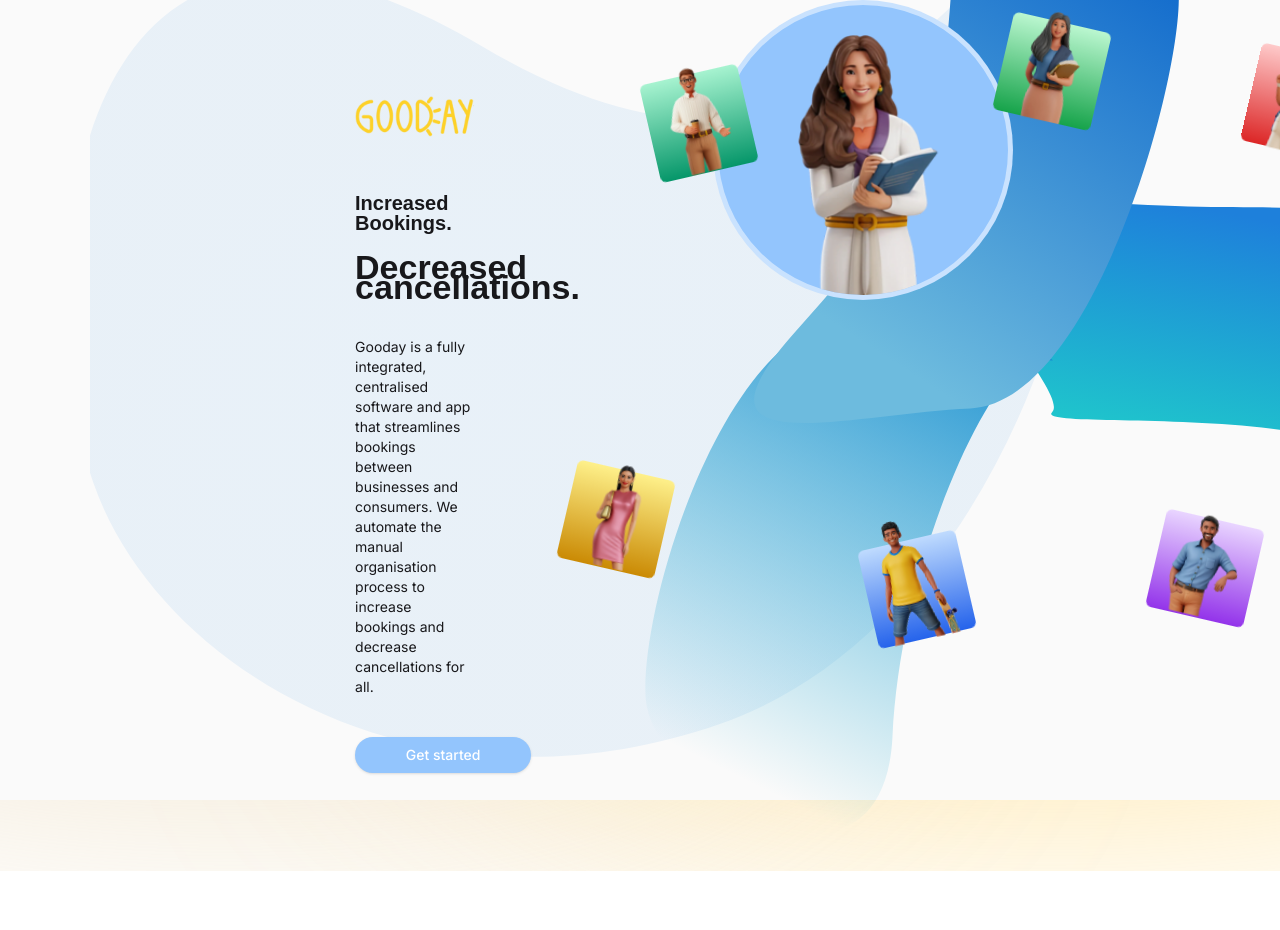
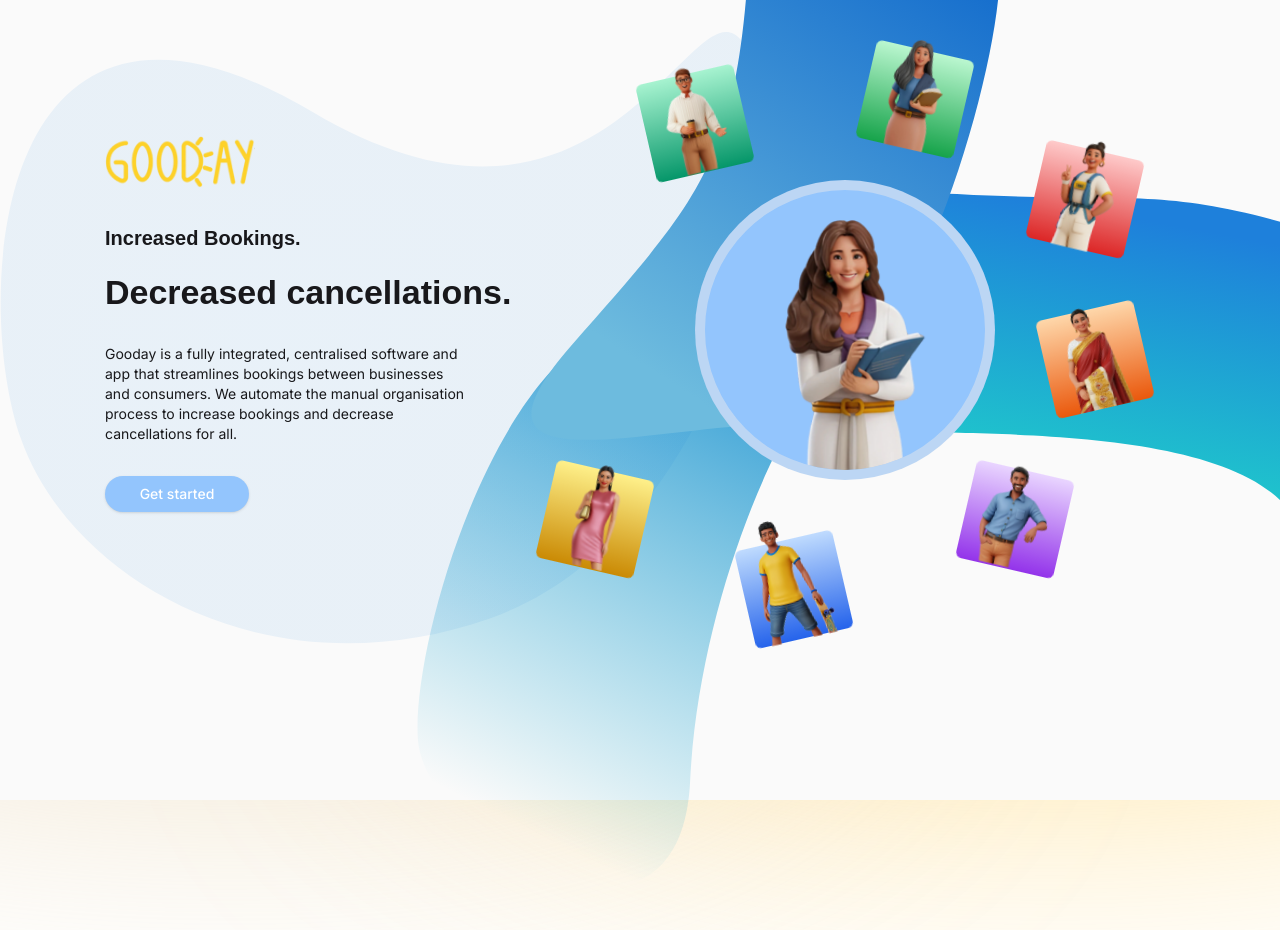
Before and after one commit to maplesoup1/gooday-own-contribution, a Next.js app: page / in a window 1280 px wide. Shown: the top 930 px of the page. Before the commit the page ends 871 px from the top, so only its background shows below. Built offline with nearby package versions, Linux system fonts and the light colour scheme.

Commit message:
split components and optimize for responsive design

```diff
--- a/src/app/(marketing)/page.tsx
+++ b/src/app/(marketing)/page.tsx
@@ -11,7 +11,7 @@ import Hero from "@/components/home/hero";
 
 export default function Home() {
   return (
-    <main className="flex flex-col max-w-[1100px] m-auto">
+    <main className="flex flex-col max-w-[1150px] m-auto">
       {/* <Navigation_bar/>
       <Hero />
       <Feature />
--- a/src/components/h1.tsx
+++ b/src/components/h1.tsx
@@ -7,7 +7,7 @@ type H1Props = {
 
 export default function H1({ children, className = "" }: H1Props) {
   return (
-    <div className={cn("text-[34px] font-bold font-poppins", className)}>
+    <div className={cn("text-[34px] leading-10 font-bold font-poppins", className)}>
       {children}
     </div>
   );
--- a/src/components/home/hero.tsx
+++ b/src/components/home/hero.tsx
@@ -19,131 +19,13 @@ const hero = () => {
   return (
     <div className="w-full h-screen flex overflow-hidden">
       <Background />
-      <Leftdiv />
-      <Rightdiv />
-
-      {/* right div */}
-      <div className="flex flex-col justify-center items-center basis-2/3 z-40">
-        {/* <div className="bg-blue-300 rounded-full w-[300px] h-[300px] border-[5px] border-white border-opacity-50 overflow-hidden">
-          {character && (
-            <motion.div
-              className="box"
-              initial={{ opacity: 0, scale: 0.5 }}
-              animate={{ opacity: 1, scale: 1 }}
-              transition={{
-                duration: 0.3,
-                ease: [0, 0.71, 0.2, 1.01],
-                scale: {
-                  type: "spring",
-                  damping: 5,
-                  stiffness: 100,
-                  restDelta: 0.001,
-                },
-              }}
-              key={character}
-            >
-              <Image
-                src={`/full/${character}.png`}
-                width={150}
-                height={150}
-                alt={character}
-                className="relative left-[80px] top-[30px]"
-              />
-            </motion.div>
-          )}
-        </div> */}
-      </div>
-
-      {/* square */}
-      {/* character */}
-      <div
-        className="z-50 bg-gradient-to-b from-emerald-200 to-emerald-600 absolute w-[100px] h-[100px] left-[649px] top-[84px] rounded-md  animate-updown_left hover:animate-none hover:scale-125 hover:rotate-[-13deg] cursor-pointer overflow-visible grid justify-center"
-        onClick={() => toggleCharacter("Frank")}
-      >
-        <Image
-          src="/half/Frank_half.png"
-          width={93}
-          height={93}
-          alt="charlotte"
-          className="relative bottom-[50px]"
-        />
-      </div>
-      <div
-        className="z-50 bg-gradient-to-b from-green-200 to-green-600 absolute w-[100px] h-[100px] left-[1002px] top-[32px] rounded-md animate-updown_right hover:animate-none hover:scale-125 hover:rotate-[13deg] cursor-pointer overflow-visible grid justify-center"
-        onClick={() => toggleCharacter("Olga")}
-      >
-        <Image
-          src="/half/Olga_half.png"
-          width={80}
-          height={80}
-          alt="charlotte"
-          className="relative bottom-[59px]"
-        />
-      </div>
-
-      <div
-        className="z-50 bg-gradient-to-b from-yellow-200 to-yellow-600 absolute w-[100px] h-[100px] left-[566px] top-[480px] rounded-md animate-updown_right hover:animate-none hover:scale-125 hover:rotate-[13deg] cursor-pointer overflow-visible grid justify-center"
-        onClick={() => toggleCharacter("Shutima")}
-      >
-        <Image
-          src="/half/Shutima_half.png"
-          width={100}
-          height={100}
-          alt="charlotte"
-          className="relative bottom-[28px] scale-125"
-        />
-      </div>
-
-      <div
-        className="z-50 bg-gradient-to-b from-red-200 to-red-600 absolute w-[100px] h-[100px] left-[1250px] top-[63px] rounded-md animate-updown_right hover:animate-none hover:scale-125 hover:rotate-[13deg] cursor-pointer overflow-visible grid justify-center"
-        onClick={() => toggleCharacter("Charlotte")}
-      >
-        <Image
-          src="/half/Charlotte_half.png"
-          width={90}
-          height={90}
-          alt="charlotte"
-          className="relative bottom-12"
-        />
-      </div>
-
-      <div
-        className="z-50 bg-gradient-to-b from-orange-200 to-orange-600 absolute w-[100px] h-[100px] left-[1300px] top-[290px] rounded-md animate-updown_left hover:animate-none hover:scale-125 hover:rotate-[-13deg] cursor-pointer overflow-visible grid justify-center"
-        onClick={() => toggleCharacter("Sinem")}
-      >
-        <Image
-          src="/half/Sinem_half.png"
-          width={100}
-          height={100}
-          alt="charlotte"
-          className="relative bottom-[34px] scale-125"
-        />
-      </div>
-
-      <div
-        className="z-50 bg-gradient-to-b from-purple-200 to-purple-600 absolute w-[100px] h-[100px] left-[1155px] top-[529px] rounded-md animate-updown_right hover:animate-none hover:scale-125 hover:rotate-[13deg] cursor-pointer overflow-visible grid justify-center"
-        onClick={() => toggleCharacter("Raaj")}
-      >
-        <Image
-          src="/half/Raaj_half.png"
-          width={100}
-          height={100}
-          alt="charlotte"
-          className="relative bottom-[27px] scale-150"
-        />
-      </div>
-
-      <div
-        className="z-50 bg-gradient-to-b from-blue-200 to-blue-600 absolute w-[100px] h-[100px] left-[867px] top-[550px] rounded-md animate-updown_left hover:animate-none hover:scale-125 hover:rotate-[-13deg] cursor-pointer overflow-visible grid justify-center"
-        onClick={() => toggleCharacter("Max")}
-      >
-        <Image
-          src="/half/Max_half.png"
-          width={90}
-          height={90}
-          alt="charlotte"
-          className="relative bottom-[28px] scale-150"
-        />
+      <div className="flex">
+        <div className="flex justify-center relative">
+          <Leftdiv />
+        </div>
+        <div className="flex relative">
+          <Rightdiv />
+        </div>
       </div>
     </div>
   );
--- a/src/components/home/hero/Background.tsx
+++ b/src/components/home/hero/Background.tsx
@@ -1,25 +1,18 @@
-import React from 'react'
-import Image from 'next/image'
+import React from "react";
+import Image from "next/image";
 
 const Background = () => {
-    return (
-        <div className='w-full h-screen'>
-            <Image
-                src="/images/Ellipse 16.svg"
-                width={1000}
-                height={1000}
-                alt="ellipse"
-                className="absolute -top-[60px] z-0 object-cover"
-            />
-            <Image
-                src="/images/background.svg"
-                width={1000}
-                height={1000}
-                alt="un"
-                className="absolute -top-[150px] left-[550px] z-10 object-cover"
-            />
-        </div>
-    )
-}
+  return (
+    <div className="w-full h-screen absolute -top-20">
+      <Image
+        src="/img/heroback.svg"
+        width={1200}
+        height={1200}
+        alt="background"
+        className="scale-125"
+      />
+    </div>
+  );
+};
 
-export default Background
+export default Background;
--- a/src/components/home/hero/CharacterAvatar.tsx
+++ b/src/components/home/hero/CharacterAvatar.tsx
@@ -1,14 +1,15 @@
-import React from 'react';
-import Image from 'next/image';
-import { motion } from 'framer-motion';
+"use client";
+import React from "react";
+import Image from "next/image";
+import { motion } from "framer-motion";
 
-interface CharacterAvatarProps {
-  character: string | null;
+interface CharacterDisplayProps {
+  character: string;
 }
 
-const CharacterAvatar: React.FC<CharacterAvatarProps> = ({ character }) => {
+const CharacterAvatar: React.FC<CharacterDisplayProps> = ({ character }) => {
   return (
-    <div className="bg-blue-300 rounded-full w-[300px] h-[300px] border-[5px] border-white border-opacity-50 overflow-hidden">
+    <div className="bg-blue-300 rounded-full w-[300px] h-[300px] absolute left-[630px] top-[180px] border-[10px] border-gray-200 border-opacity-50 overflow-hidden">
       {character && (
         <motion.div
           className="box"
--- /dev/null
+++ b/src/components/home/hero/CharacterGallery.tsx
@@ -0,0 +1,100 @@
+"use client";
+import React from "react";
+import Image from "next/image";
+
+interface CharacterButtonsProps {
+  toggleCharacter: (character: string) => void;
+}
+
+const CharacterGallery: React.FC<CharacterButtonsProps> = ({ toggleCharacter }) => {
+  return (
+    <div>
+      <div
+        className="z-50 bg-gradient-to-b from-emerald-200 to-emerald-600 absolute w-[100px] h-[100px] left-[580px] top-[84px] rounded-md  animate-updown_left hover:animate-none hover:scale-125 hover:rotate-[-13deg] cursor-pointer overflow-visible grid justify-center"
+        onClick={() => toggleCharacter("Frank")}
+      >
+        <Image
+          src="/half/Frank_half.png"
+          width={93}
+          height={93}
+          alt="Frank"
+          className="relative bottom-[50px]"
+        />
+      </div>
+      <div
+        className="z-50 bg-gradient-to-b from-green-200 to-green-600 absolute w-[100px] h-[100px] left-[800px] top-[60px] rounded-md animate-updown_right hover:animate-none hover:scale-125 hover:rotate-[13deg] cursor-pointer overflow-visible grid justify-center"
+        onClick={() => toggleCharacter("Olga")}
+      >
+        <Image
+          src="/half/Olga_half.png"
+          width={80}
+          height={80}
+          alt="Olga"
+          className="relative bottom-[59px]"
+        />
+      </div>
+      <div
+        className="z-50 bg-gradient-to-b from-yellow-200 to-yellow-600 absolute w-[100px] h-[100px] left-[480px] top-[480px] rounded-md animate-updown_right hover:animate-none hover:scale-125 hover:rotate-[13deg] cursor-pointer overflow-visible grid justify-center"
+        onClick={() => toggleCharacter("Shutima")}
+      >
+        <Image
+          src="/half/Shutima_half.png"
+          width={100}
+          height={100}
+          alt="Shutima"
+          className="relative bottom-[28px] scale-125"
+        />
+      </div>
+      <div
+        className="z-50 bg-gradient-to-b from-red-200 to-red-600 absolute w-[100px] h-[100px] left-[970px] top-[160px] rounded-md animate-updown_right hover:animate-none hover:scale-125 hover:rotate-[13deg] cursor-pointer overflow-visible grid justify-center"
+        onClick={() => toggleCharacter("Charlotte")}
+      >
+        <Image
+          src="/half/Charlotte_half.png"
+          width={90}
+          height={90}
+          alt="Charlotte"
+          className="relative bottom-12"
+        />
+      </div>
+      <div
+        className="z-50 bg-gradient-to-b from-orange-200 to-orange-600 absolute w-[100px] h-[100px] left-[980px] top-[320px] rounded-md animate-updown_left hover:animate-none hover:scale-125 hover:rotate-[-13deg] cursor-pointer overflow-visible grid justify-center"
+        onClick={() => toggleCharacter("Sinem")}
+      >
+        <Image
+          src="/half/Sinem_half.png"
+          width={100}
+          height={100}
+          alt="Sinem"
+          className="relative bottom-[34px] scale-125"
+        />
+      </div>
+      <div
+        className="z-50 bg-gradient-to-b from-purple-200 to-purple-600 absolute w-[100px] h-[100px] left-[900px] top-[480px] rounded-md animate-updown_right hover:animate-none hover:scale-125 hover:rotate-[13deg] cursor-pointer overflow-visible grid justify-center"
+        onClick={() => toggleCharacter("Raaj")}
+      >
+        <Image
+          src="/half/Raaj_half.png"
+          width={100}
+          height={100}
+          alt="Raaj"
+          className="relative bottom-[27px] scale-150"
+        />
+      </div>
+      <div
+        className="z-50 bg-gradient-to-b from-blue-200 to-blue-600 absolute w-[100px] h-[100px] left-[679px] top-[550px] rounded-md animate-updown_left hover:animate-none hover:scale-125 hover:rotate-[-13deg] cursor-pointer overflow-visible grid justify-center"
+        onClick={() => toggleCharacter("Max")}
+      >
+        <Image
+          src="/half/Max_half.png"
+          width={90}
+          height={90}
+          alt="Max"
+          className="relative bottom-[28px] scale-150"
+        />
+      </div>
+    </div>
+  );
+};
+
+export default CharacterGallery;
--- a/src/components/home/hero/Leftdiv.tsx
+++ b/src/components/home/hero/Leftdiv.tsx
@@ -7,14 +7,14 @@ import { Button } from '@/components/button'
 const Leftdiv = () => {
     return (
         <div>
-            <div className="h-auto w-1/3 flex flex-col mt-10 z-10">
+            <div className="h-auto w-[450px] flex flex-col z-10 absolute left-10 top-24">
                 <div className="z-20">
                     <Image
                         src="/images/logo-text.png"
                         width={150}
                         height={150}
                         alt="logo"
-                        className="my-14"
+                        className="my-10"
                     />
                     <div>
                         <div className="flex flex-col gap-6">
@@ -22,13 +22,13 @@ const Leftdiv = () => {
                             <H1>Decreased cancellations.</H1>
                         </div>
 
-                        <div className="my-10 w-full">
+                        <div className="my-8 w-4/5 text-wrap">
                             Gooday is a fully integrated, centralised software and app that
                             streamlines bookings between businesses and consumers. We automate
                             the manual organisation process to increase bookings and decrease
                             cancellations for all.
                         </div>
-                        <Button className="bg-blue-300 text-white rounded-3xl w-44">
+                        <Button className="bg-blue-300 text-white rounded-3xl w-36 ">
                             Get started
                         </Button>
                     </div>
--- a/src/components/home/hero/Rightdiv.tsx
+++ b/src/components/home/hero/Rightdiv.tsx
@@ -1,15 +1,23 @@
-"use client"
-import React from 'react'
-import CharacterAvatar from './CharacterAvatar'
-import { useState } from 'react'
+"use client";
+import React, { useState } from "react";
+import CharacterAvatar from "./CharacterAvatar";
+import CharacterGallery from "./CharacterGallery";
 
-const Rightdiv = () => {
-    const [character, setCharacter] = useState<string>("Maria");
-    return (
-        <div className='z-40'>
-            <CharacterAvatar character={character} />
-        </div>
-    )
-}
+const Rightdiv: React.FC = () => {
+  const [character, setCharacter] = useState<string>("Maria");
 
-export default Rightdiv
+  function toggleCharacter(newCharacter: string): void {
+    setCharacter((prevCharacter) =>
+      prevCharacter === newCharacter ? "" : newCharacter
+    );
+  }
+
+  return (
+    <div className="flex z-50">
+      <CharacterAvatar character={character} />
+      <CharacterGallery toggleCharacter={toggleCharacter} />
+    </div>
+  );
+};
+
+export default Rightdiv;
```
Also changed, not shown: public/img/heroback.svg (added).
